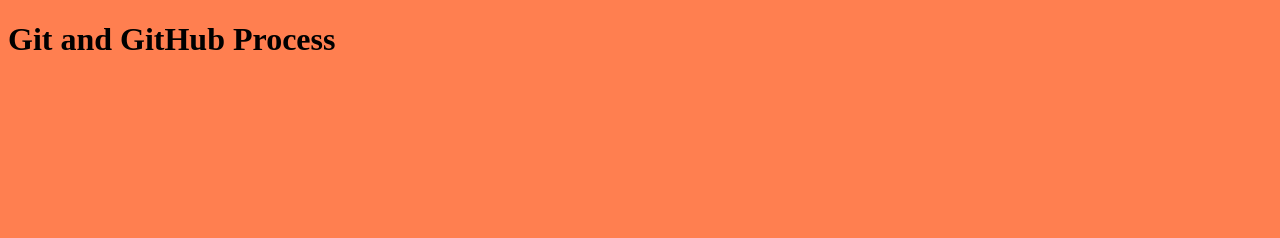
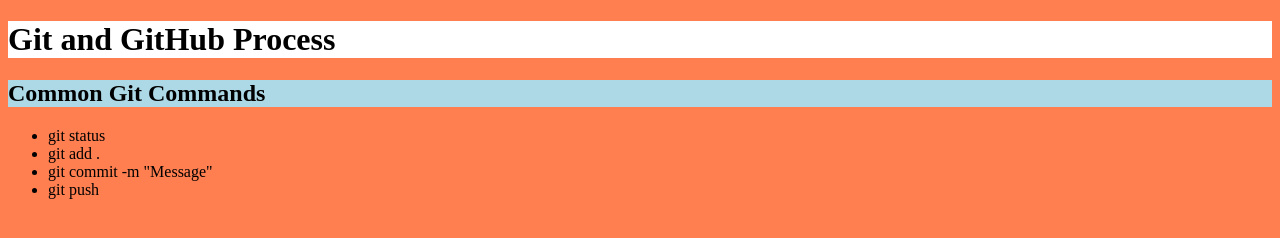
Before and after one commit to chagoyan/gitgithubprocess, a plain HTML site: page index.html in a window 1280 px wide. Drawn offline with Linux system fonts and the light colour scheme.

Commit message:
Updated index headers and added ul

```diff
--- a/index.html
+++ b/index.html
@@ -12,6 +12,13 @@
 
 <body>
     <h1>Git and GitHub Process</h1>
+    <h2>Common Git Commands</h2>
+    <ul>
+        <li>git status</li>
+        <li>git add .</li>
+        <li>git commit -m "Message"</li>
+        <li>git push</li>
+    </ul>
 </body>
 
 </html>
--- a/styles.css
+++ b/styles.css
@@ -1,3 +1,11 @@
 body {
     background-color: coral;
 }
+
+h1 {
+    background-color: white;
+}
+
+h2 {
+    background-color: lightblue;
+}
```
